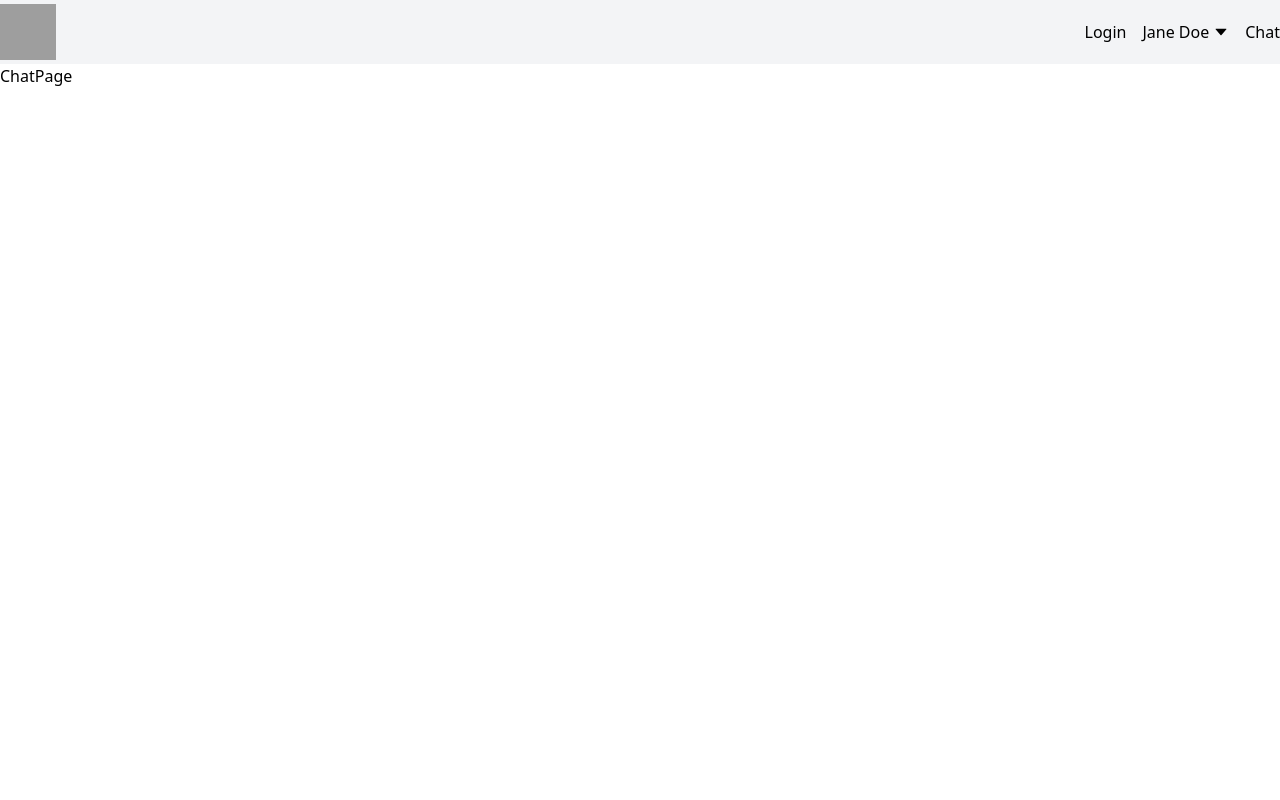
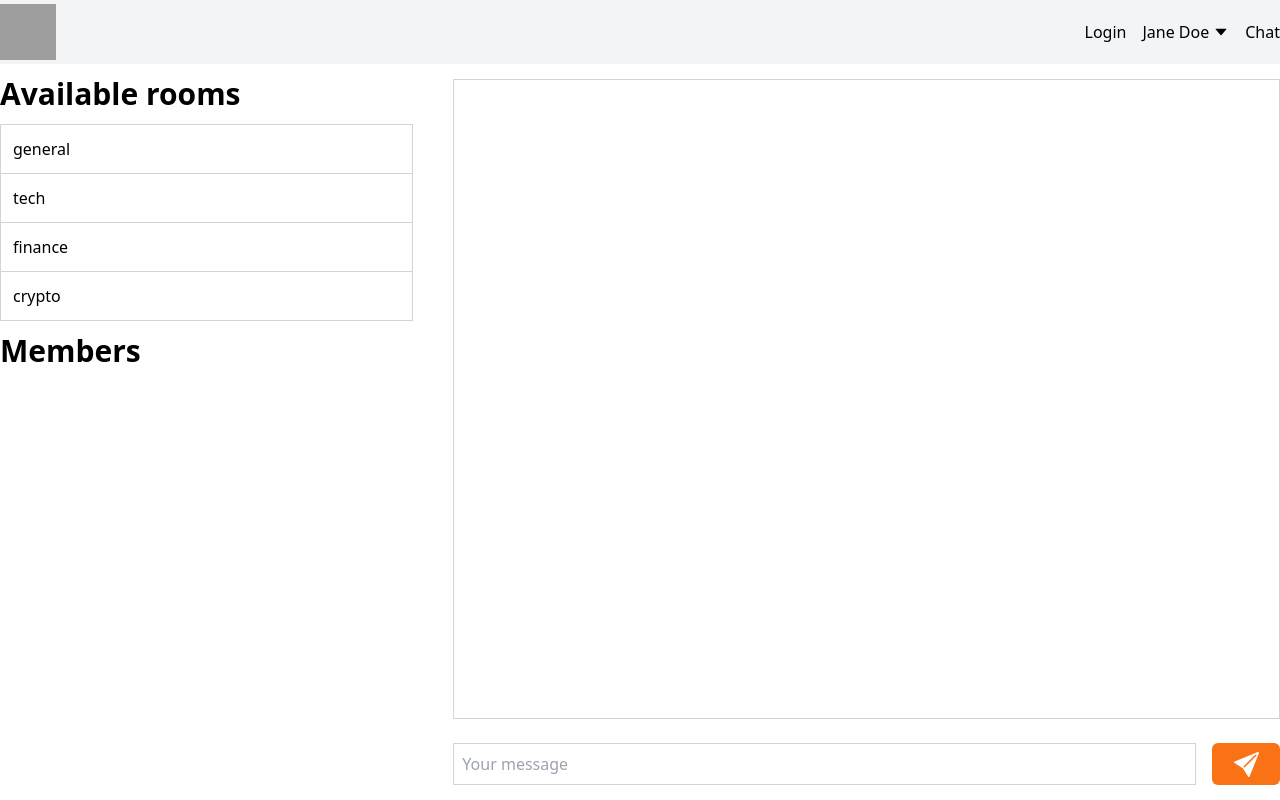
Before and after one commit to eddieciou/popup-gpt-frontend, a React (Create React App) app: page /chat in a window 1280 px wide. Built offline with nearby package versions, Linux system fonts and the light colour scheme; grey boxes are pictures that could not be loaded.

Commit message:
implement Chat Page

```diff
--- /dev/null
+++ b/src/components/MessageForm.tsx
@@ -0,0 +1,29 @@
+import React, { FormEvent } from 'react'
+import { BsFillSendFill } from 'react-icons/bs'
+
+const MessageForm = () => {
+  const handleSubmit = (e: FormEvent) => {
+    e.preventDefault()
+  }
+
+  return (
+    <div className='flex h-full flex-col justify-center gap-6'>
+      <div className='h-[80vh] border border-gray-300'></div>
+      <form className='flex gap-4' onSubmit={handleSubmit}>
+        <input
+          type='text'
+          placeholder='Your message'
+          className='w-11/12 border border-gray-300 p-2 focus:outline-none'
+        />
+        <button
+          type='submit'
+          className='flex h-full w-1/12 items-center justify-center rounded-md bg-orange-500 hover:bg-orange-400 focus:outline-none'
+        >
+          <BsFillSendFill className='text-white' size='25' />
+        </button>
+      </form>
+    </div>
+  )
+}
+
+export default MessageForm
--- /dev/null
+++ b/src/components/Sidebar.tsx
@@ -0,0 +1,24 @@
+import React from 'react'
+
+const Sidebar = () => {
+  const rooms = ['general', 'tech', 'finance', 'crypto']
+
+  return (
+    <div className='h-full'>
+      <h2 className='py-3 text-3xl font-bold'>Available rooms</h2>
+      <div className='border border-gray-300'>
+        {rooms.map((room, index) => (
+          <div
+            key={index}
+            className={`${rooms.length - 1 !== index && 'border-b'} border-gray-300 p-3`}
+          >
+            {room}
+          </div>
+        ))}
+      </div>
+      <h2 className='py-3 text-3xl font-bold'>Members</h2>
+    </div>
+  )
+}
+
+export default Sidebar
--- a/src/containers/ChatPage.tsx
+++ b/src/containers/ChatPage.tsx
@@ -1,7 +1,18 @@
 import React from 'react'
+import Sidebar from '../components/Sidebar'
+import MessageForm from '../components/MessageForm'
 
 const ChatPage = () => {
-  return <div>ChatPage</div>
+  return (
+    <div className='container mx-auto flex grow gap-10'>
+      <div className='h-full w-1/3'>
+        <Sidebar />
+      </div>
+      <div className='h-full w-2/3'>
+        <MessageForm />
+      </div>
+    </div>
+  )
 }
 
 export default ChatPage
```
